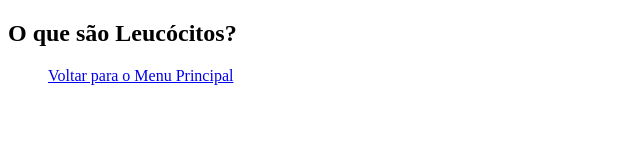
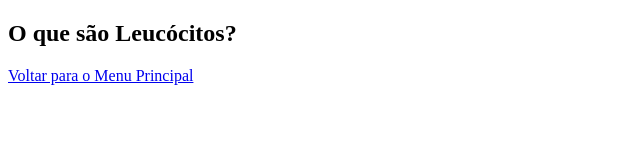
Before and after one commit to vauleciovital/projeto-integrador, a plain HTML site: page indexLeucocitos.html in a window 1280 px wide. Shown: the whole page, without its empty margins (0-640 px from the left). Drawn offline with Linux system fonts and the light colour scheme.

Commit message:
Update indexLeucocitos.html

```diff
--- a/indexLeucocitos.html
+++ b/indexLeucocitos.html
@@ -10,8 +10,6 @@
     <h2>O que são Leucócitos?</h2>
 </body>
 <footer class="rodape">
-    <dl>
-        <dd><a href="indexPrincipal.html">Voltar para o Menu Principal</a></dd>
-    </dl>
+    <p><a href="index.html">Voltar para o Menu Principal</a></p>
 </footer>
 </html>
```
